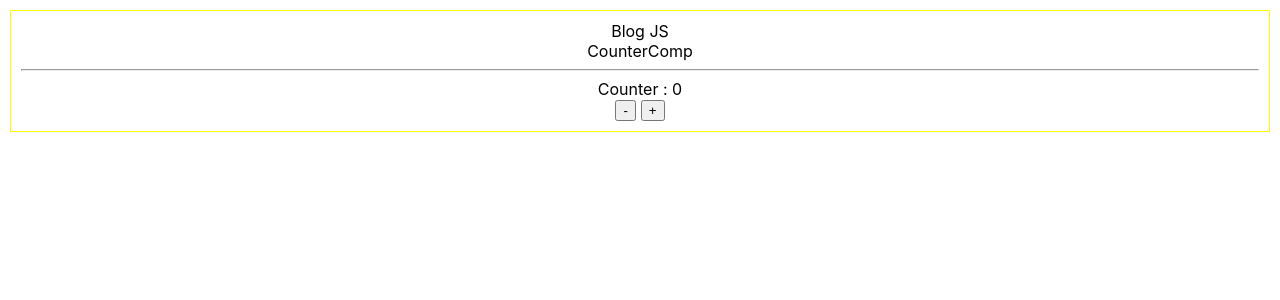
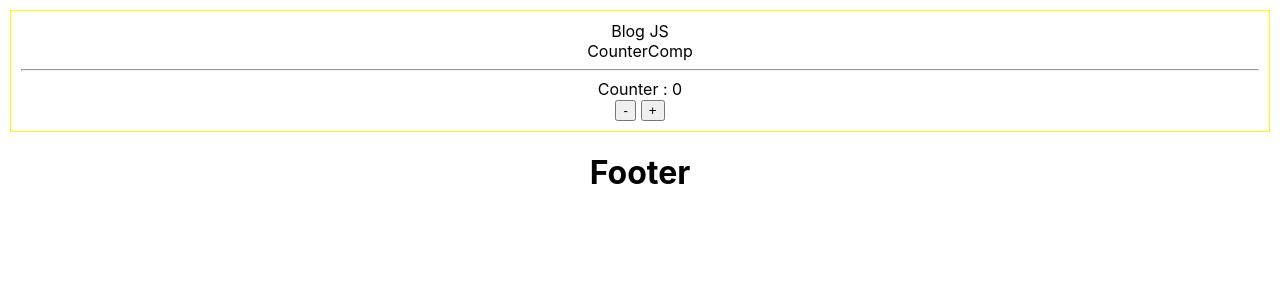
Before and after one commit to fdikmen/MERN5, a React (Create React App) app in the folder Lesson01/helloapp/: page / in a window 1280 px wide. Shown: the top 300 px of the page. Built offline with nearby package versions, Linux system fonts and the light colour scheme.

Commit message:
Added lesson 5 codes part-1

```diff
--- a/Lesson01/helloapp/src/App.js
+++ b/Lesson01/helloapp/src/App.js
@@ -1,15 +1,21 @@
-import logo from './logo.svg';
-import './App.css';
-import BlogComp from './components/Blog'
+import logo from "./logo.svg";
+import "./App.css";
+import BlogComp from "./components/Blog";
+import Footer from "./components/Footer";
 
 function App() {
-  let headerone = <div>LET HEADER ONE</div>
-  let content = <div>
+  let headerone = <div>LET HEADER ONE</div>;
+  let content = (
+    <div>
       <h1>App.js</h1>
-     <p>Prf <b>Bold</b> <i>ITALIC</i> {5/2} <b>--</b> {5/2 == 2.5 ? "YES" : "NO"}</p>
+      <p>
+        Prf <b>Bold</b> <i>ITALIC</i> {5 / 2} <b>--</b>{" "}
+        {5 / 2 == 2.5 ? "YES" : "NO"}
+      </p>
       <img src={logo} alt="Logo" className="App-logo" />
       {headerone}
     </div>
+  );
 
   let blogInfos = [
     { textHead: "Blog 1", textDesc: "Blog 1 Description" },
@@ -21,12 +27,12 @@ let blogInfos = [
     { textHead: "Blog 7", textDesc: "Blog 7 Description" },
   ];
 
-
   return (
     <div className="App">
       {/* {content} */}
-      <BlogComp data={blogInfos}/>
+      <BlogComp data={blogInfos} />
       {/* <BlogComp></BlogComp> */}
+      <Footer />
     </div>
   );
 }
--- /dev/null
+++ b/Lesson01/helloapp/src/components/Footer.js
@@ -0,0 +1,14 @@
+/*
+//Created by "rcc" snippet
+import React, { Component } from 'react';
+export default class Footer extends Component {
+  render() {
+    return <div><h1>Footer</h1></div>;
+  }
+}*/
+
+//Created by "rafc" snippet (arrow-Func)
+import React from 'react';
+
+const Footer = () =>   <div><h1>Footer</h1></div>;
+export default Footer
```
Also changed, not shown: Lesson01/helloapp/src/components/ClassComp.js (added, +7 -0 lines), Lesson01/helloapp/src/components/FuncComp.js (added, +20 -0 lines). Lines whose indentation alone changed are shown as unchanged.
